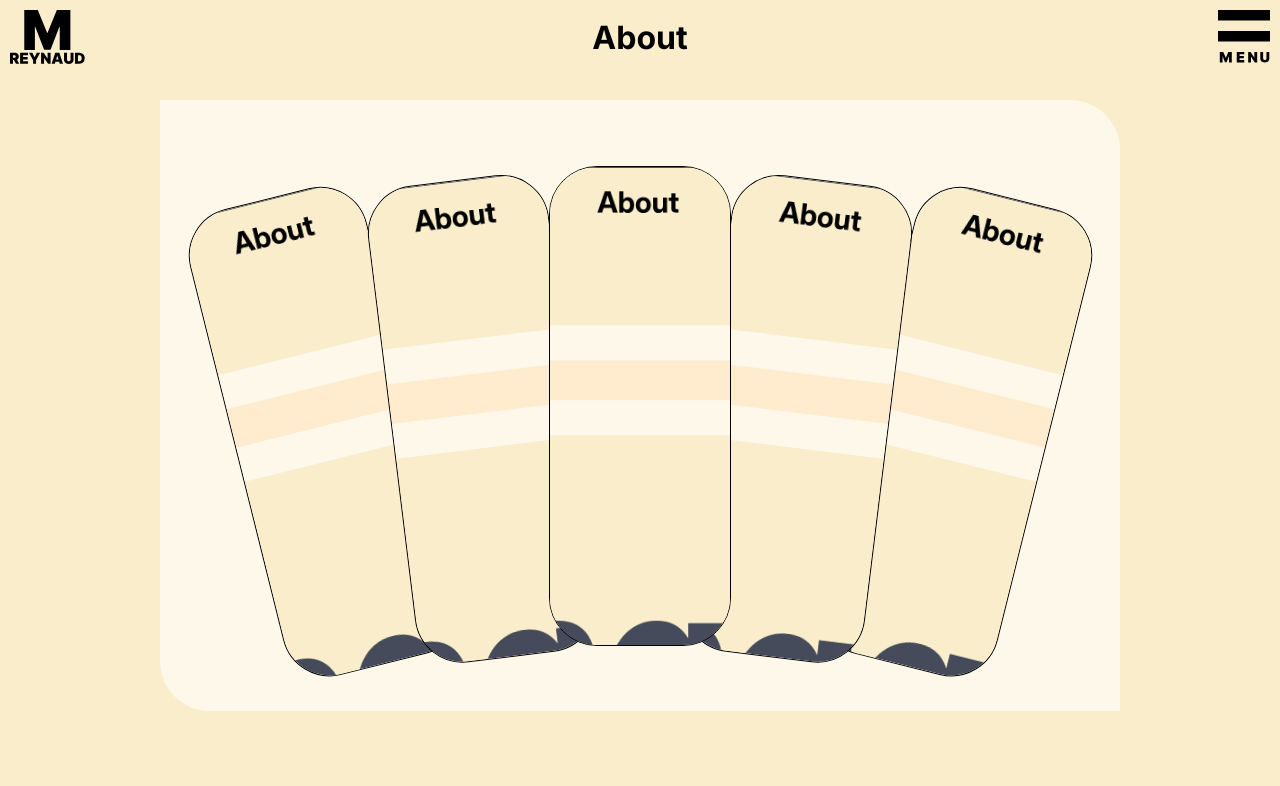
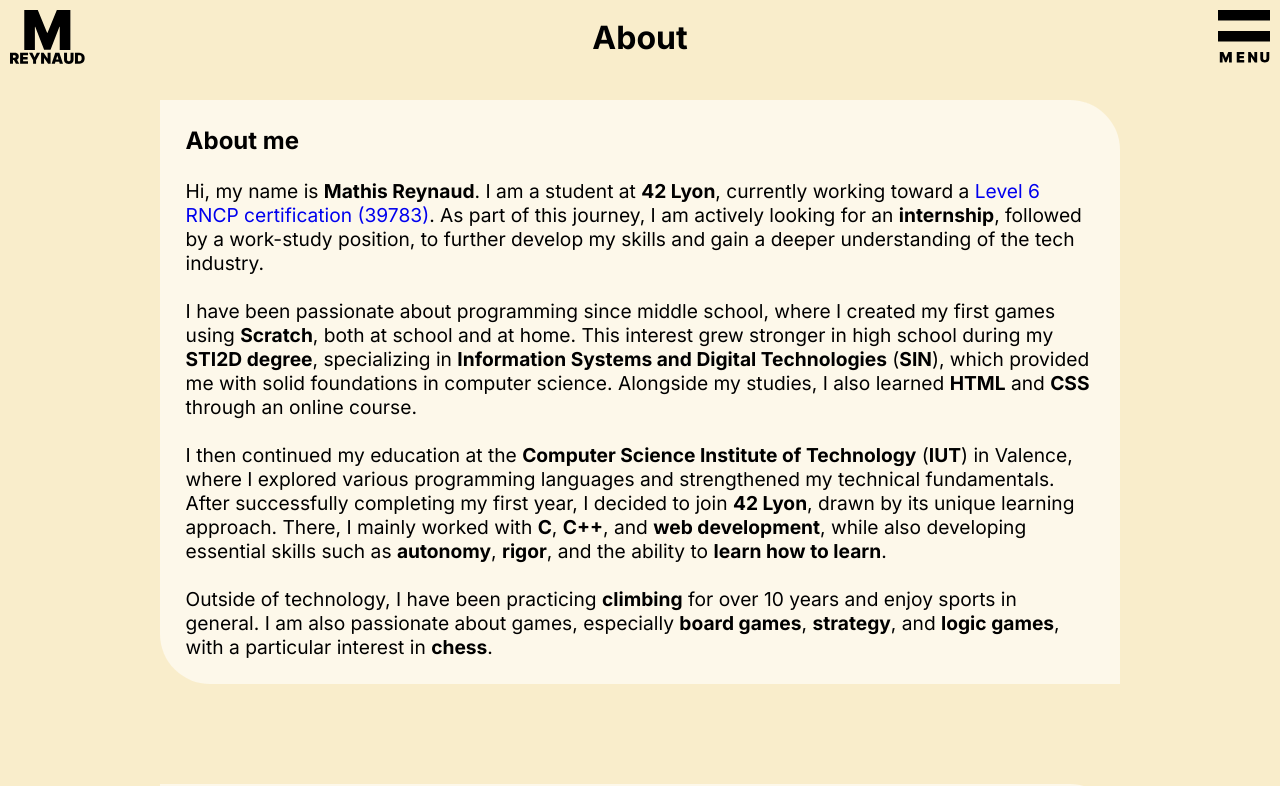
Before and after one commit to mreynaud42/my_showcase_website, a React (Vite) app in the folder showcase_website/: page /about in a window 1280 px wide. Shown: the top 786 px of the page. Built offline with nearby package versions, Linux system fonts and the light colour scheme.

Commit message:
add about me text section

```diff
--- a/showcase_website/src/pages/About.tsx
+++ b/showcase_website/src/pages/About.tsx
@@ -8,6 +8,13 @@ export default function About() {
         <>
             <div className="title"><h1 className="namepage">About</h1></div>
             <div className="head"></div>
+            <section className="text">
+                <h1>About me</h1>
+                <p>Hi, my name is <strong>Mathis Reynaud</strong>. I am a student at <strong>42 Lyon</strong>, currently working toward a <a href="https://www.francecompetences.fr/recherche/rncp/39783/" target="_blank">Level 6 RNCP certification (39783)</a>. As part of this journey, I am actively looking for an <strong>internship</strong>, followed by a work-study position, to further develop my skills and gain a deeper understanding of the tech industry.</p>
+                <p>I have been passionate about programming since middle school, where I created my first games using <strong>Scratch</strong>, both at school and at home. This interest grew stronger in high school during my <strong>STI2D degree</strong>, specializing in <strong>Information Systems and Digital Technologies</strong> (<strong>SIN</strong>), which provided me with solid foundations in computer science. Alongside my studies, I also learned <strong>HTML</strong> and <strong>CSS</strong> through an online course.</p>
+                <p>I then continued my education at the <strong>Computer Science Institute of Technology</strong> (<strong>IUT</strong>) in Valence, where I explored various programming languages and strengthened my technical fundamentals. After successfully completing my first year, I decided to join <strong>42 Lyon</strong>, drawn by its unique learning approach. There, I mainly worked with <strong>C</strong>, <strong>C++</strong>, and <strong>web development</strong>, while also developing essential skills such as <strong>autonomy</strong>, <strong>rigor</strong>, and the ability to <strong>learn how to learn</strong>.</p>
+                <p>Outside of technology, I have been practicing <strong>climbing</strong> for over 10 years and enjoy sports in general. I am also passionate about games, especially <strong>board games</strong>, <strong>strategy</strong>, and <strong>logic games</strong>, with a particular interest in <strong>chess</strong>.</p>
+            </section>
             <section>
                 <CardPictureAbout />
             </section>
--- a/showcase_website/src/styles/pages/about.css
+++ b/showcase_website/src/styles/pages/about.css
@@ -2,3 +2,7 @@
 section {
     width: 75%;
 }
+
+section.text a:hover {
+    text-decoration: underline;
+}
```
